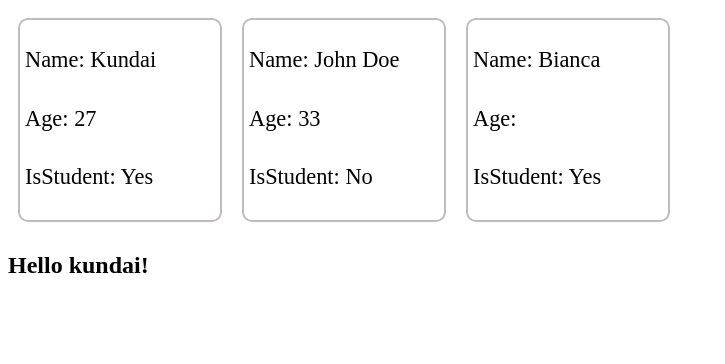
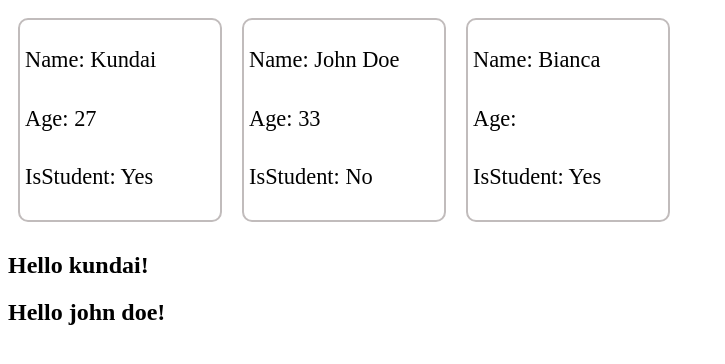
Before and after one commit to datlearner/Practise, a React (Vite) app in the folder props-crendering/: page / in a window 1280 px wide. Shown: the top 364 px of the page, without its empty margins (0-725 px from the left). Built offline with nearby package versions, Linux system fonts and the light colour scheme.

Commit message:
starting up with react

```diff
--- a/props-crendering/src/App.jsx
+++ b/props-crendering/src/App.jsx
@@ -8,6 +8,7 @@ function App() {
      <AdminDashboard name="john doe" age = {33} isStudent = {false} />
      <AdminDashboard name="bianca" />
      <Greeting name="kundai" />
+     <Greeting name="john doe" />
     </>
   )
 }
```
